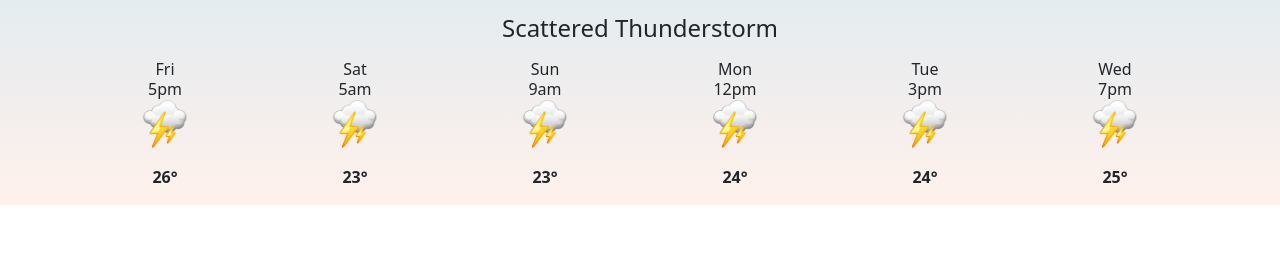
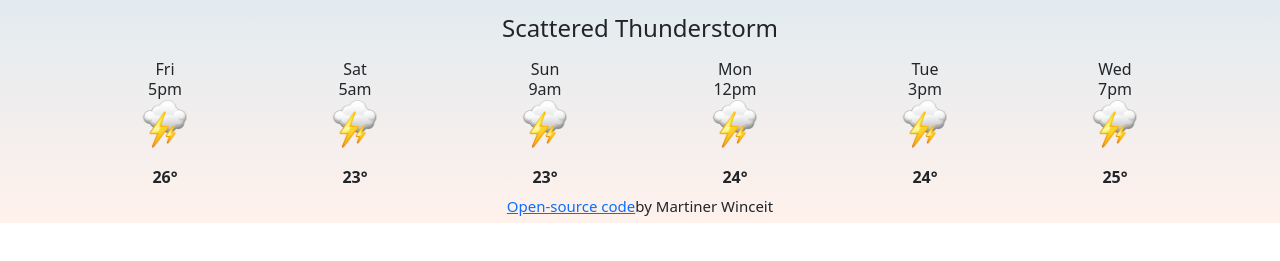
Before and after one commit to Techgirlie-martinermars/Lifestyleapp, a plain HTML site: page index.html in a window 1280 px wide. Shown: the part 421-682 px from the top of the page. Drawn offline with nearby package versions, Linux system fonts and the light colour scheme.

Commit message:
added a Github link to index.html

```diff
--- a/index.html
+++ b/index.html
@@ -72,9 +72,17 @@
             <img src="images/thunderstorm.jpg" width="50px" />
             <br /><strong>25°</strong>
           </div>
+          <small
+            ><a
+              href="https://github.com/Techgirlie-martinermars/Lifestyleapp"
+              target="_blank"
+              >Open-source code</a
+            >by Martiner Winceit</small
+          >
         </div>
       </h4>
     </div>
+
     <script src="src/index.js"></script>
   </body>
 </html>
--- a/src/styles.css
+++ b/src/styles.css
@@ -74,3 +74,8 @@ h3 img {
   width: 50px;
   height: 50px;
 }
+small {
+  display: block;
+  text-align: center;
+  font-size: 15px;
+}
```
